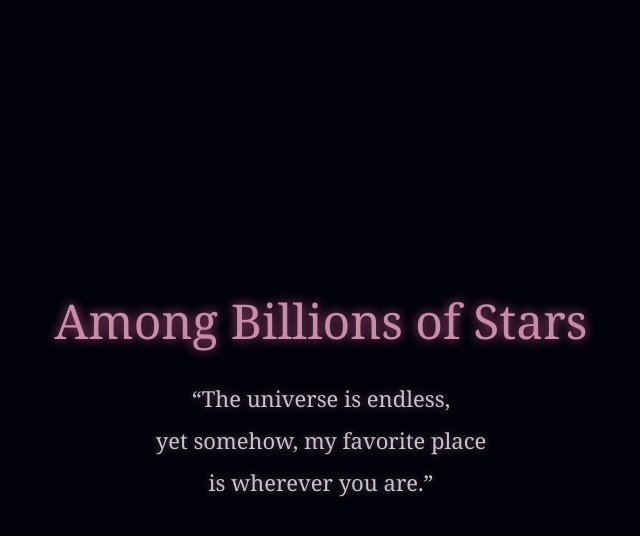
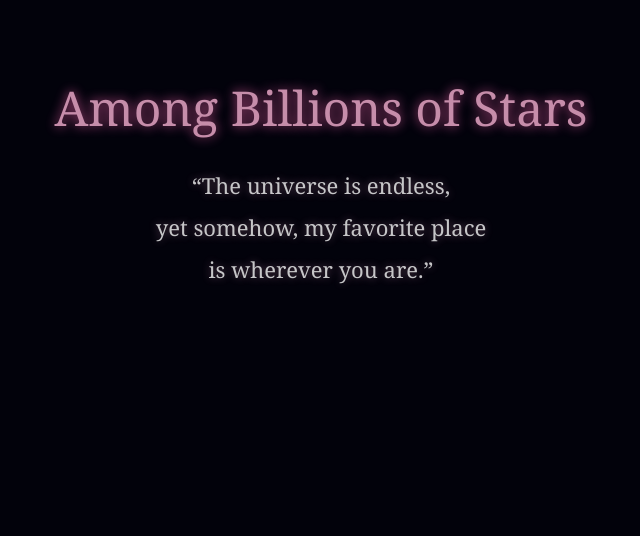
Before and after one commit to rifat014073-sudo/the-most-beautiful-chapter, a plain HTML site: page page2.html in a window 1280 px wide. Shown: the whole page, without its empty margins (319-959 px from the left). Drawn offline with nearby package versions, Linux system fonts and the light colour scheme.

Commit message:
Update galaxy.css

```diff
--- a/galaxy.css
+++ b/galaxy.css
@@ -28,41 +28,30 @@ body {
     inset: 0;
     z-index: 2;
     display: flex;
-    align-items: center;
+    align-items: flex-start;
     justify-content: center;
     text-align: center;
     pointer-events: none;
-    padding: 20px;
+    padding: 8vh 20px 20px;
     background: transparent !important;
-    background-image: none !important;
-    border: none !important;
-    box-shadow: none !important;
 }
 
-.love-message .message,
-.love-message .message * {
+.message {
+    position: absolute;
+    top: 8vh;
+    left: 50%;
+    transform: translateX(-50%);
+    width: 100%;
+    padding: 15px;
+    opacity: 0;
     background: transparent !important;
     background-color: transparent !important;
-    background-image: none !important;
     border: none !important;
     outline: none !important;
     box-shadow: none !important;
     backdrop-filter: none !important;
     -webkit-backdrop-filter: none !important;
-}
-
-.love-message .message {
-    position: absolute;
-    width: 100%;
-    padding: 15px;
-    opacity: 0;
     animation: showMessage 6s ease forwards;
-}
-
-.love-message .message::before,
-.love-message .message::after {
-    content: none !important;
-    display: none !important;
 }
 
 .message h1 {
@@ -70,8 +59,9 @@ body {
     font-size: clamp(28px, 5vw, 48px);
     font-weight: normal;
     color: #FFB6D9 !important;
-    text-shadow: 0 0 12px #FF69B4 !important;
+    text-shadow: 0 0 12px #FF69B4;
     margin-bottom: 25px;
+    background: transparent !important;
 }
 
 .message p {
@@ -79,7 +69,8 @@ body {
     font-size: clamp(15px, 2.5vw, 22px);
     line-height: 1.9;
     color: #FFFFFF !important;
-    text-shadow: 0 0 8px rgba(255, 182, 217, 0.5) !important;
+    text-shadow: 0 0 8px rgba(255, 182, 217, 0.5);
+    background: transparent !important;
 }
 
 .message.second {
@@ -95,28 +86,29 @@ body {
     font-weight: normal;
     font-size: clamp(27px, 5vw, 46px);
     color: #FFB6D9 !important;
-    text-shadow: 0 0 15px #FF69B4 !important;
+    text-shadow: 0 0 15px #FF69B4;
+    background: transparent !important;
 }
 
 @keyframes showMessage {
     0% {
         opacity: 0;
-        transform: translateY(25px);
+        transform: translate(-50%, 25px);
     }
 
     15% {
         opacity: 1;
-        transform: translateY(0);
+        transform: translate(-50%, 0);
     }
 
     80% {
         opacity: 1;
-        transform: translateY(0);
+        transform: translate(-50%, 0);
     }
 
     100% {
         opacity: 0;
-        transform: translateY(-20px);
+        transform: translate(-50%, -20px);
     }
 }
 
```
